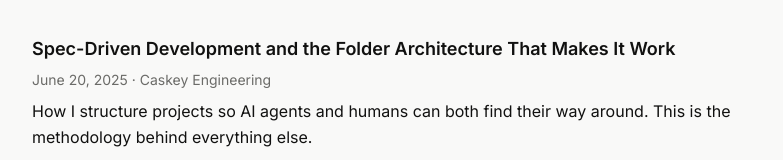
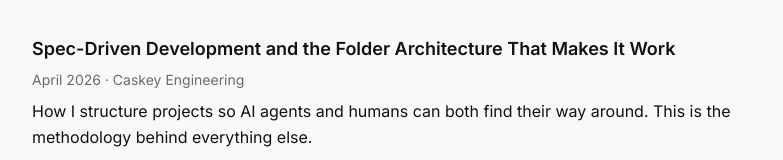
Before and after one commit to Caskey-Coding/frontend-ericcaskey, a Next.js app: page /writing in a window 1280 px wide. Shown: the part 267-427 px from the top of the page, without its empty margins (248-1031 px from the left). Built offline with nearby package versions, Linux system fonts and the light colour scheme; no server answers.

Commit message:
content: update SDD essay published date to April 2026

```diff
--- a/src/app/writing/page.tsx
+++ b/src/app/writing/page.tsx
@@ -13,7 +13,7 @@ const essays = [
     title:
       'Spec-Driven Development and the Folder Architecture That Makes It Work',
     url: 'https://caskeycoding.com/blog/spec-driven-development-and-the-folder-architecture-that-makes-it-work',
-    publishedDate: 'June 20, 2025',
+    publishedDate: 'April 2026',
     editorNote:
       'How I structure projects so AI agents and humans can both find their way around. This is the methodology behind everything else.',
   },
```
